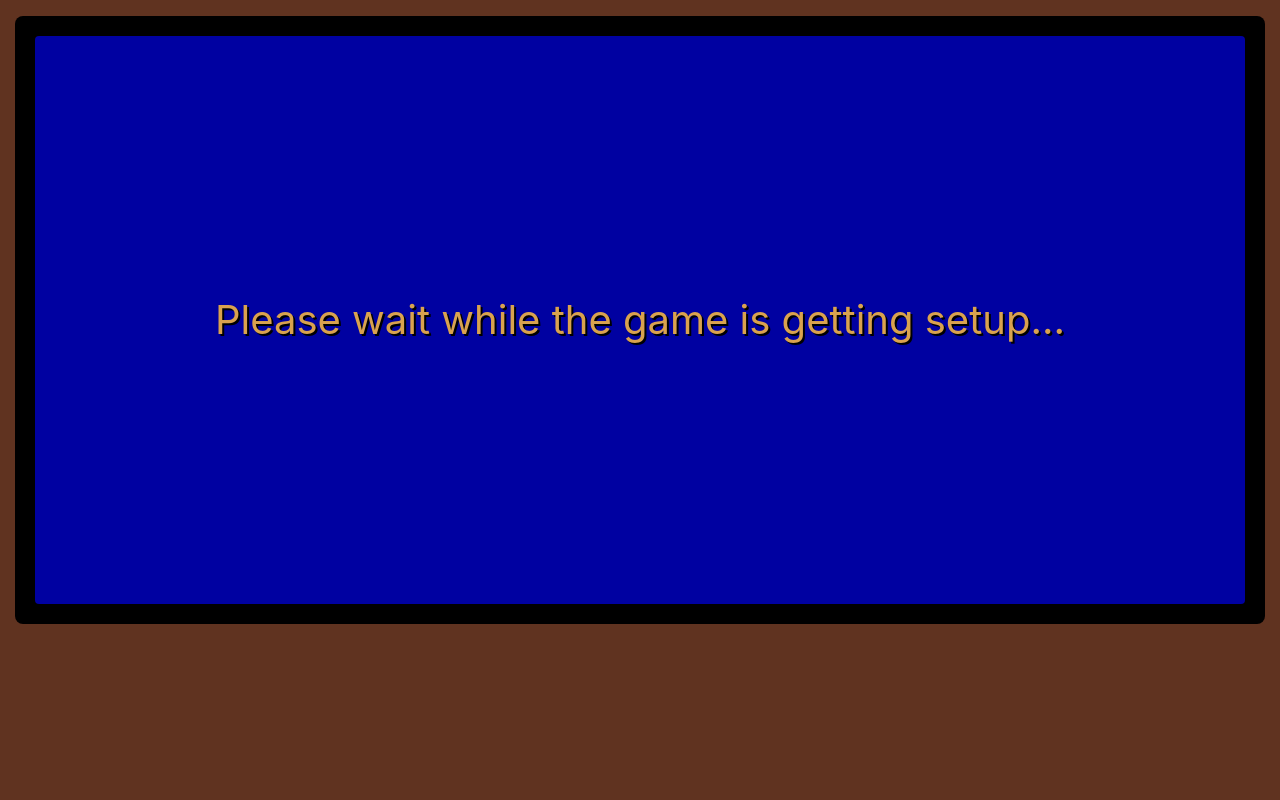
After one commit to obilodeau/ceopardy, a Flask app: template templates/wait.html in a window 1280 px wide. The commit adds this page. Run offline with Flask 2, Linux system fonts and the light colour scheme; the template is opened without the code that fills it, so the values that code supplies are empty; some libraries are stand-ins or nearby versions.

Commit message:
Added a waiting area on home if game not ready

```diff
--- a/ceopardy.py
+++ b/ceopardy.py
@@ -77,7 +77,7 @@ def handle_click(data):
         controller.set_question_solved(column, row, True)
         state = controller.dictionize_questions_solved()
         emit("update-board", state, broadcast=True)
-        emit("show-overlay", "Test!", broadcast=True)
+        emit("show-overlay", "<p>Test!</p>", broadcast=True)
 
 @socketio.on('unclick')
 def handle_click(data):
--- a/ceopardy/controller.py
+++ b/ceopardy/controller.py
@@ -38,6 +38,9 @@ class Controller():
         self.g.config.update(self.gb.config)
         self.lock = Lock()
 
+    def is_game_ready(self):
+        return self.g.started
+
     def get_config(self):
         return self.g.config
 
--- a/ceopardy/game.py
+++ b/ceopardy/game.py
@@ -25,6 +25,7 @@ class Game():
         self.config = {
             'NB_TEAMS': NB_TEAMS
         }
+        self.started = False
 
     # TODO randomly pick a team
     # TODO save a game in progress
--- a/templates/base.html
+++ b/templates/base.html
@@ -16,12 +16,6 @@
 
     <div id="content">{% block content %}{% endblock %}</div>
 
-    <!--<div id="footer">
-        {% block footer %}
-        &copy; Copyright 2017 by Olivier Bilodeau
-        {% endblock %}
-    </div>-->
-
     {# jQuery first, then Tether, then Bootstrap JS. #}
     <script type="text/javascript" src="/static/vendor/jquery/dist/jquery.min.js"></script>
     <script type="text/javascript" src="/static/vendor/tether/dist/js/tether.min.js"></script>
--- a/templates/startup.html
+++ b/templates/startup.html
@@ -14,8 +14,8 @@
                     <label for="teamName{{ i }}">Team #{{ i }}'s Name</label>
                     <input type="text" class="form-control" id="teamName{{ i }}" placeholder="Enter the name of the team">
                 </div>
+            {% endfor %}
 
-            {% endfor %}
             <button type="submit" class="btn btn-primary">Game on!</button>
         </form>
     </div>
--- a/templates/viewer.html
+++ b/templates/viewer.html
@@ -88,6 +88,7 @@
             </div>
         </div>
     </div>
+
 {% endblock %}
 
 {% block ui %}
--- /dev/null
+++ b/templates/wait.html
@@ -0,0 +1,39 @@
+{# TODO refactor common components viewer #}
+{% extends "base.html" %}
+{% block title %}Game Board{% endblock %}
+
+{% block style %}
+<style>
+    body {
+        background-color: #603320;
+    }
+
+    div#content {
+        height: 100%;
+    }
+
+    .container-overlay {
+        height: 76vh;
+        width: 100%;
+        position: absolute;
+        top: 2vh;
+        /* display: none; */
+    }
+
+    .container-results {
+        height: 20vh;
+    }
+</style>
+{% endblock %}
+
+{% block content %}
+    <div id="overlay" class="container-fluid container-overlay">
+        <div class="black-box">
+            <div class="box-overlay">
+                <div id="overlay-content" class="box-ceopardy box-question">
+                    <p>Please wait while the game is getting setup...</p></div>
+            </div>
+        </div>
+    </div>
+
+{% endblock %}
```
